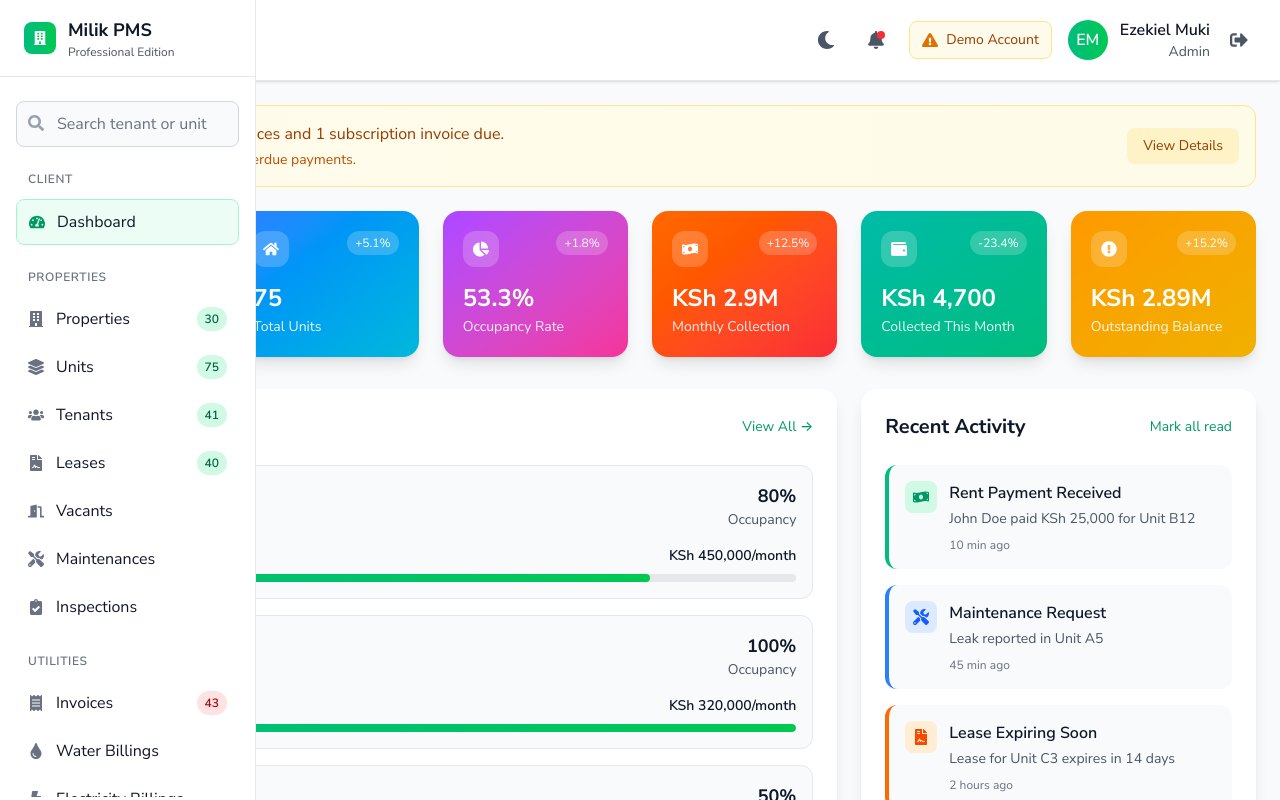
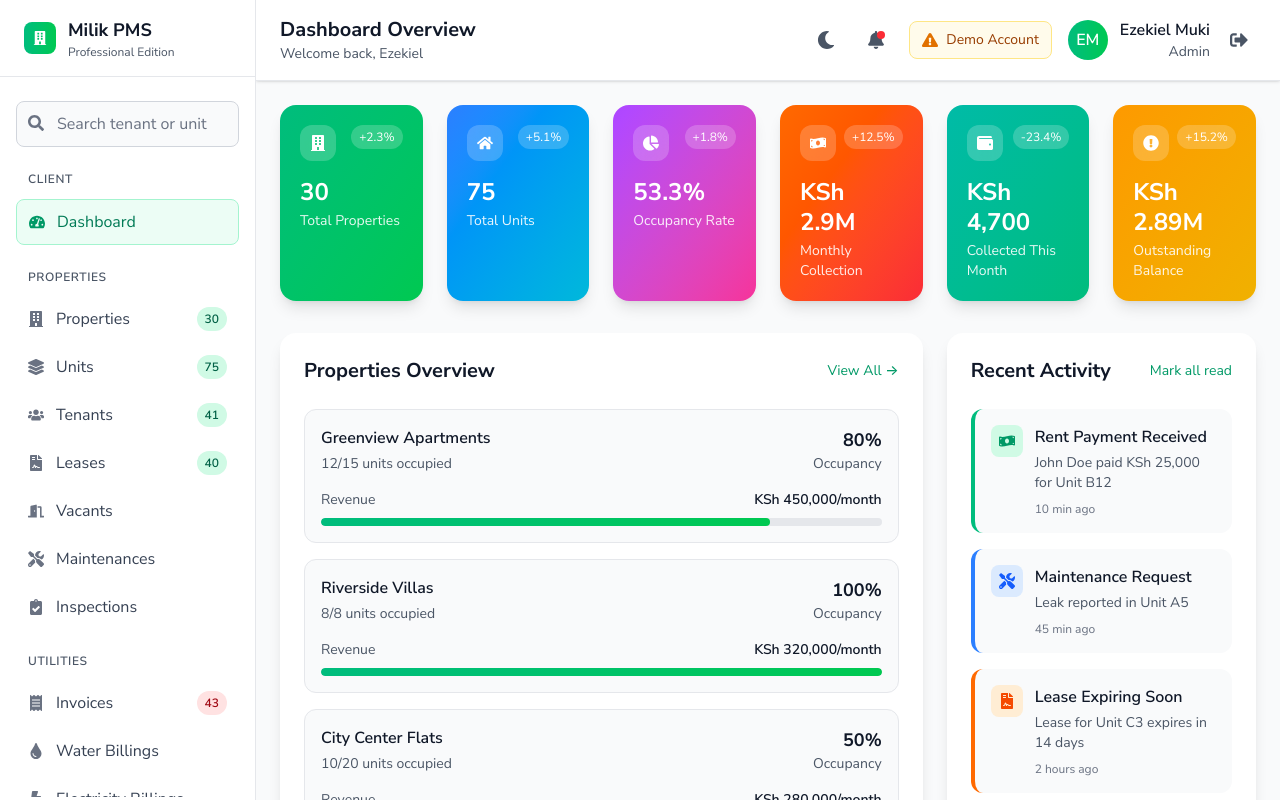
Before and after one commit to erickmurigi/MilikClient, a React (Vite) app: page /dashboard in a window 1280 px wide. Shown: the top 800 px of the page. Built offline with nearby package versions, Linux system fonts and the light colour scheme.

Commit message:
feat: Enhance Dashboard components with dark mode support and improved styling

```diff
--- a/src/components/Dashboard/Navbar.jsx
+++ b/src/components/Dashboard/Navbar.jsx
@@ -11,7 +11,7 @@ import { Link } from 'react-router-dom';
 
 const Navbar = ({ sidebarOpen, setSidebarOpen, darkMode, setDarkMode }) => {
   return (
-    <nav className="sticky top-0 z-40 bg-white dark:bg-gray-800 border-b border-gray-200 dark:border-gray-700 shadow-sm">
+    <nav className={`sticky top-0 z-40 ${darkMode ? 'bg-gray-800 text-white' : 'bg-white text-gray-900'} border-b ${darkMode ? 'border-gray-700' : 'border-gray-200'} shadow-sm`}>
       <div className="px-6 py-4">
         <div className="flex items-center justify-between">
           {/* Left Section */}
@@ -20,12 +20,16 @@ const Navbar = ({ sidebarOpen, setSidebarOpen, darkMode, setDarkMode }) => {
               onClick={() => setSidebarOpen(true)}
               className="lg:hidden p-2 rounded-lg hover:bg-gray-100 dark:hover:bg-gray-700 transition-colors"
             >
-              <FaBars className="text-gray-600 dark:text-gray-400" />
+              <FaBars className={darkMode ? 'text-gray-300' : 'text-gray-600'} />
             </button>
 
             <div>
-              <h1 className="text-xl font-bold text-gray-900 dark:text-white">Dashboard Overview</h1>
-              <p className="text-sm text-gray-600 dark:text-gray-400">Welcome back, Ezekiel</p>
+              <h1 className={`text-xl font-bold ${darkMode ? 'text-white' : 'text-gray-900'}`}>
+                Dashboard Overview
+              </h1>
+              <p className={`text-sm ${darkMode ? 'text-gray-300' : 'text-gray-600'}`}>
+                Welcome back, Ezekiel
+              </p>
             </div>
           </div>
 
@@ -34,7 +38,7 @@ const Navbar = ({ sidebarOpen, setSidebarOpen, darkMode, setDarkMode }) => {
             {/* Theme Toggle */}
             <button
               onClick={() => setDarkMode(!darkMode)}
-              className="p-2 rounded-lg hover:bg-gray-100 dark:hover:bg-gray-700 transition-colors"
+              className={`p-2 rounded-lg transition-colors ${darkMode ? 'hover:bg-gray-700' : 'hover:bg-gray-100'}`}
               aria-label="Toggle theme"
             >
               {darkMode ? (
@@ -45,16 +49,21 @@ const Navbar = ({ sidebarOpen, setSidebarOpen, darkMode, setDarkMode }) => {
             </button>
 
             {/* Notifications */}
-            <button className="relative p-2 rounded-lg hover:bg-gray-100 dark:hover:bg-gray-700 transition-colors">
-              <FaBell className="text-gray-600 dark:text-gray-400 text-lg" />
+            <button className={`relative p-2 rounded-lg transition-colors ${darkMode ? 'hover:bg-gray-700' : 'hover:bg-gray-100'}`}>
+              <FaBell className={`text-lg ${darkMode ? 'text-gray-300' : 'text-gray-600'}`} />
               <span className="absolute top-2 right-2 h-2 w-2 bg-red-500 rounded-full"></span>
             </button>
 
             {/* Demo Warning */}
-            <div className="hidden md:flex items-center space-x-2 px-3 py-2 bg-amber-50 dark:bg-amber-900/20
-                          border border-amber-200 dark:border-amber-800 rounded-lg">
-              <FaExclamationTriangle className="text-amber-600 dark:text-amber-400" />
-              <span className="text-sm font-medium text-amber-800 dark:text-amber-300">Demo Account</span>
+            <div className={`hidden md:flex items-center space-x-2 px-3 py-2 rounded-lg
+                          ${darkMode
+                            ? 'bg-amber-900/20 border border-amber-800'
+                            : 'bg-amber-50 border border-amber-200'
+                          }`}>
+              <FaExclamationTriangle className={darkMode ? 'text-amber-400' : 'text-amber-600'} />
+              <span className={`text-sm font-medium ${darkMode ? 'text-amber-300' : 'text-amber-800'}`}>
+                Demo Account
+              </span>
             </div>
 
             {/* User Profile */}
@@ -64,12 +73,16 @@ const Navbar = ({ sidebarOpen, setSidebarOpen, darkMode, setDarkMode }) => {
                 <span className="text-white font-semibold">EM</span>
               </div>
               <div className="hidden md:block text-right">
-                <p className="font-semibold text-gray-900 dark:text-white">Ezekiel Muki</p>
-                <p className="text-sm text-gray-600 dark:text-gray-400">Admin</p>
+                <p className={`font-semibold ${darkMode ? 'text-white' : 'text-gray-900'}`}>
+                  Ezekiel Muki
+                </p>
+                <p className={`text-sm ${darkMode ? 'text-gray-300' : 'text-gray-600'}`}>
+                  Admin
+                </p>
               </div>
               <Link to="/logout">
-                <button className="p-2 rounded-lg hover:bg-gray-100 dark:hover:bg-gray-700 transition-colors">
-                  <FaSignOutAlt className="text-gray-600 dark:text-gray-400 text-lg" />
+                <button className={`p-2 rounded-lg transition-colors ${darkMode ? 'hover:bg-gray-700' : 'hover:bg-gray-100'}`}>
+                  <FaSignOutAlt className={`text-lg ${darkMode ? 'text-gray-300' : 'text-gray-600'}`} />
                 </button>
               </Link>
             </div>
--- a/src/components/Dashboard/Sidebar.jsx
+++ b/src/components/Dashboard/Sidebar.jsx
@@ -92,7 +92,7 @@ const Sidebar = ({ isOpen, setIsOpen, activeTab, setActiveTab, darkMode }) => {
     }));
   };
 
-  const MenuItem = ({ item, section }) => {
+  const MenuItem = ({ item, section, darkMode }) => {
   const isActive = activeTab === item.id;
   const hasSubmenu = item.hasSubmenu;
   const isExpanded = expandedSections[item.id];
@@ -110,28 +110,41 @@ const Sidebar = ({ isOpen, setIsOpen, activeTab, setActiveTab, darkMode }) => {
         }}
         className={`w-full flex items-center justify-between px-3 py-2.5 rounded-lg transition-all duration-200 ${
           isActive
-              ? 'bg-emerald-50 dark:bg-emerald-900/20 text-emerald-700 dark:text-emerald-300 border border-emerald-200 dark:border-emerald-800'
-              : 'hover:bg-gray-100 dark:hover:bg-gray-800 text-gray-700 dark:text-gray-300'
+            ? darkMode
+              ? 'bg-emerald-900/20 text-emerald-300 border border-emerald-800'
+              : 'bg-emerald-50 text-emerald-700 border border-emerald-200'
+            : darkMode
+            ? 'hover:bg-gray-700 text-gray-300'
+            : 'hover:bg-gray-100 text-gray-700'
         }`}
       >
         <div className="flex items-center space-x-3">
-            <span className={`${isActive ? 'text-emerald-600 dark:text-emerald-400' : 'text-gray-500 dark:text-gray-400'}`}>
+          <span className={`${isActive
+            ? darkMode ? 'text-emerald-400' : 'text-emerald-600'
+            : darkMode ? 'text-gray-400' : 'text-gray-500'
+          }`}>
             {item.icon}
           </span>
-            <span className="font-medium text-gray-900 dark:text-gray-100">{item.name}</span>
+          <span className={`font-medium `}>
+            {item.name}
+          </span>
         </div>
         <div className="flex items-center space-x-2">
           {item.badge && (
             <span className={`px-2 py-1 text-xs font-semibold rounded-full ${
               item.badge > 0 && item.name === 'Invoices'
-                  ? 'bg-red-100 text-red-800 dark:bg-red-900 dark:text-red-200'
-                  : 'bg-emerald-100 text-emerald-800 dark:bg-emerald-900 dark:text-emerald-200'
+                ? darkMode
+                  ? 'bg-red-900 text-red-200'
+                  : 'bg-red-100 text-red-800'
+                : darkMode
+                ? 'bg-emerald-900 text-emerald-200'
+                : 'bg-emerald-100 text-emerald-800'
             }`}>
               {item.badge}
             </span>
           )}
           {hasSubmenu && (
-              <FaChevronDown className={`text-gray-400 text-xs transition-transform duration-200 ${isExpanded ? 'rotate-180' : ''}`} />
+            <FaChevronDown className={`${darkMode ? 'text-gray-400' : 'text-gray-500'} text-xs transition-transform duration-200 ${isExpanded ? 'rotate-180' : ''}`} />
           )}
         </div>
       </button>
@@ -140,7 +153,8 @@ const Sidebar = ({ isOpen, setIsOpen, activeTab, setActiveTab, darkMode }) => {
         <ul className="ml-10 mt-1 space-y-1 animate-slideDown">
           {submenuItems[item.id].map((subItem, idx) => (
             <li key={idx}>
-                <button className="flex items-center space-x-2 px-3 py-2 text-sm text-gray-600 dark:text-gray-400 hover:text-emerald-600 dark:hover:text-emerald-400 transition-colors">
+              <button className={`flex items-center space-x-2 px-3 py-2 text-sm hover:text-emerald-600 transition-colors
+                ${darkMode ? 'text-gray-400 hover:text-emerald-400' : 'text-gray-600 hover:text-emerald-600'}`}>
                 <FaAngleRight className="text-xs" />
                 <span>{subItem}</span>
               </button>
@@ -164,28 +178,29 @@ const Sidebar = ({ isOpen, setIsOpen, activeTab, setActiveTab, darkMode }) => {
 
       {/* Sidebar */}
       <aside className={`
-        fixed inset-y-0 left-0 z-50 w-64 bg-white dark:bg-gray-800
-        border-r border-gray-200 dark:border-gray-700
+        fixed inset-y-0 left-0 z-50 w-64
+        ${darkMode ? 'bg-gray-800 text-white' : 'bg-white text-gray-900'}
+        border-r ${darkMode ? 'border-gray-700' : 'border-gray-200'}
         transform transition-transform duration-300 ease-in-out
         ${isOpen ? 'translate-x-0' : '-translate-x-full lg:translate-x-0'}
         shadow-xl lg:shadow-none
       `}>
         {/* Sidebar Header */}
-        <div className="flex items-center justify-between px-6 py-4 border-b border-gray-200 dark:border-gray-700">
+        <div className={`flex items-center justify-between px-6 py-4 ${darkMode ? 'border-gray-700' : 'border-gray-200'} border-b`}>
           <div className="flex items-center space-x-3">
             <div className="h-8 w-8 rounded-lg bg-gradient-to-r from-emerald-500 to-green-500 flex items-center justify-center">
               <FaBuilding className="text-white text-sm" />
             </div>
             <div>
-              <h2 className="font-bold text-lg text-gray-900 dark:text-white">Milik PMS</h2>
-              <p className="text-xs text-gray-600 dark:text-gray-400">Professional Edition</p>
+              <h2 className={`font-bold text-lg ${darkMode ? 'text-white' : 'text-gray-900'}`}>Milik PMS</h2>
+              <p className={`text-xs ${darkMode ? 'text-gray-300' : 'text-gray-600'}`}>Professional Edition</p>
             </div>
           </div>
           <button
             onClick={() => setIsOpen(false)}
             className="lg:hidden p-2 rounded-lg hover:bg-gray-100 dark:hover:bg-gray-700 transition-colors"
           >
-            <FaTimes className="text-gray-600 dark:text-gray-400" />
+            <FaTimes className={darkMode ? 'text-gray-300' : 'text-gray-600'} />
           </button>
         </div>
 
@@ -197,19 +212,18 @@ const Sidebar = ({ isOpen, setIsOpen, activeTab, setActiveTab, darkMode }) => {
               <input
                 type="search"
                 placeholder="Search tenant or unit..."
-                className="w-full pl-10 pr-4 py-2.5 rounded-lg border border-gray-300 dark:border-gray-600
-                         bg-gray-50 dark:bg-gray-700 text-gray-900 dark:text-white
-                         placeholder-gray-500 dark:placeholder-gray-400
-                         focus:ring-2 focus:ring-emerald-500 focus:border-transparent outline-none"
+                className={`w-full pl-10 pr-4 py-2.5 rounded-lg border
+                         ${darkMode ? 'bg-gray-700 border-gray-600 text-white placeholder-gray-400' : 'bg-gray-50 border-gray-300 text-gray-900 placeholder-gray-500'}
+                         focus:ring-2 focus:ring-emerald-500 focus:border-transparent outline-none`}
               />
-              <FaSearch className="absolute left-3 top-3.5 text-gray-400" />
+              <FaSearch className={`absolute left-3 top-3.5 ${darkMode ? 'text-gray-400' : 'text-gray-500'}`} />
             </div>
           </div>
 
           {/* Menu Sections */}
           {Object.entries(menuItems).map(([section, items]) => (
             <div key={section} className="mb-6">
-              <h3 className="text-xs font-semibold uppercase tracking-wider text-gray-500 dark:text-gray-400 mb-3 px-3">
+              <h3 className={`text-xs font-semibold uppercase tracking-wider mb-3 px-3 ${darkMode ? 'text-gray-300' : 'text-gray-600'}`}>
                 {section}
               </h3>
               <ul className="space-y-1">
--- a/src/components/Layout/DashboardLayout.jsx
+++ b/src/components/Layout/DashboardLayout.jsx
@@ -2,7 +2,6 @@ import React, { useState } from 'react';
 import Sidebar from '../Dashboard/Sidebar';
 import Navbar from '../Dashboard/Navbar';
 import { Toaster } from 'react-hot-toast';
-
 const DashboardLayout = ({ children }) => {
   const [sidebarOpen, setSidebarOpen] = useState(false);
   const [darkMode, setDarkMode] = useState(false);
@@ -22,6 +21,14 @@ const DashboardLayout = ({ children }) => {
         }}
       />
 
+      <div className="flex">
+        {/* Sidebar */}
+        <div className={`
+          ${sidebarOpen ? 'fixed inset-0 z-50 lg:relative lg:z-auto' : 'hidden lg:block'}
+        `}>
+          <div className={`
+            ${sidebarOpen ? 'fixed inset-y-0 left-0 w-64' : 'lg:relative lg:w-64'}
+          `}>
             <Sidebar
               isOpen={sidebarOpen}
               setIsOpen={setSidebarOpen}
@@ -29,8 +36,11 @@ const DashboardLayout = ({ children }) => {
               setActiveTab={setActiveTab}
               darkMode={darkMode}
             />
+          </div>
+        </div>
 
-      <div className={`transition-all duration-300 ${sidebarOpen ? 'lg:ml-64' : 'lg:ml-0'}`}>
+        {/* Main content area */}
+        <div className="flex-1 flex flex-col min-h-screen">
           <Navbar
             sidebarOpen={sidebarOpen}
             setSidebarOpen={setSidebarOpen}
@@ -38,9 +48,15 @@ const DashboardLayout = ({ children }) => {
             setDarkMode={setDarkMode}
           />
 
-        <main className="p-4 md:p-6">
-          {children}
+          <main className="flex-1 p-4 md:p-6 overflow-auto">
+            <div className="max-w-full">
+              {/* Pass darkMode to all child components */}
+              {React.Children.map(children, child => {
+                return React.cloneElement(child, { darkMode });
+              })}
+            </div>
           </main>
+        </div>
       </div>
     </div>
   );
--- a/src/pages/Dashboard/Dashboard.jsx
+++ b/src/pages/Dashboard/Dashboard.jsx
@@ -8,35 +8,35 @@ import QuickActions from '../../components/Dashboard/QuickActions';
 import AlertBanner from '../../components/Dashboard/AlertBanner';
 import './dashboard.css';
 
-const Dashboard = () => {
+const Dashboard = ({ darkMode }) => {
   return (
    <DashboardLayout>
+      <div className={`space-y-6 ${darkMode ? 'text-white' : 'text-gray-900'}`}>
         {/* Alert Banner */}
-      <AlertBanner />
+
 
         {/* Metrics Grid */}
-      <MetricsGrid />
+        <MetricsGrid darkMode={darkMode} />
 
         {/* Charts and Data Grid */}
-      <div className="grid grid-cols-1 lg:grid-cols-3 gap-6 mb-8">
+        <div className="grid grid-cols-1 lg:grid-cols-3 gap-6">
           {/* Properties Overview */}
           <div className="lg:col-span-2">
-          <PropertiesOverview />
+            <PropertiesOverview darkMode={darkMode} />
           </div>
 
           {/* Recent Activity */}
           <div>
-          <RecentActivity />
+            <RecentActivity darkMode={darkMode} />
           </div>
         </div>
 
         {/* Financial Overview */}
-      <div className="mb-8">
-        <FinancialOverview />
-      </div>
+        <FinancialOverview darkMode={darkMode} />
 
         {/* Quick Actions */}
-      <QuickActions />
+        <QuickActions darkMode={darkMode} />
+      </div>
     </DashboardLayout>
   );
 };
--- a/src/pages/Dashboard/dashboard.css
+++ b/src/pages/Dashboard/dashboard.css
@@ -10,6 +10,28 @@
 
 .animate-float {
   animation: float 3s ease-in-out infinite;
+}
+
+/* dashboard.css */
+.dashboard-content {
+  min-height: calc(100vh - 5rem);
+  width: 100%;
+}
+
+/* Ensure proper scrolling on mobile */
+@media (max-width: 1024px) {
+  .sidebar-open {
+    overflow: hidden;
+  }
+
+  .sidebar-closed {
+    overflow: auto;
+  }
+}
+
+/* Smooth transitions */
+* {
+  transition: background-color 0.3s ease, border-color 0.3s ease;
 }
 
 @keyframes fade-in {
```
Lines whose indentation alone changed are shown as unchanged.
